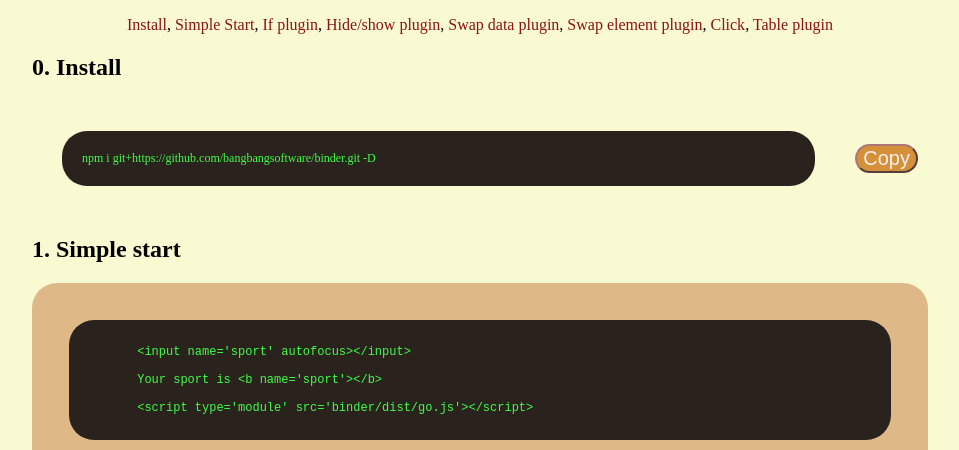
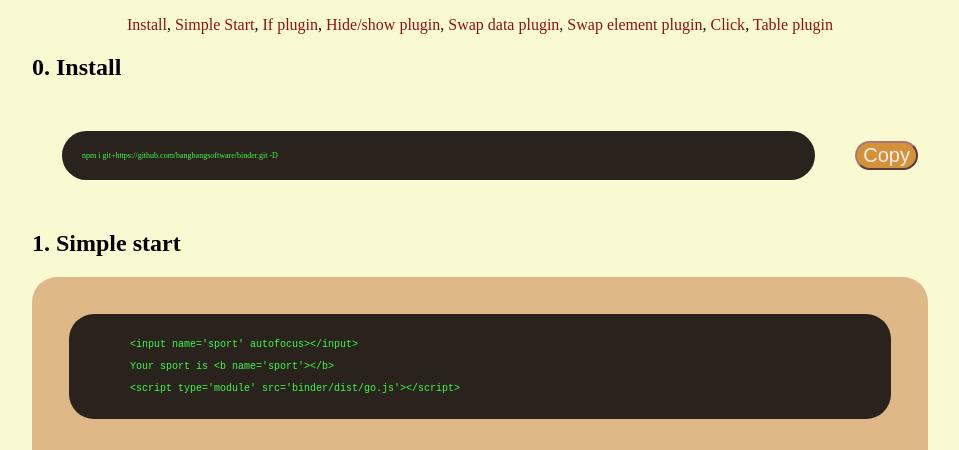
Before and after one commit to bangbangsoftware/binder, a website with bundled scripts: page example/index.html in a window 1280 px wide. Shown: the part 70-520 px from the top of the page, without its empty margins (160-1119 px from the left). Built offline with nearby package versions, Linux system fonts and the light colour scheme.

Commit message:
Better media

```diff
--- a/example/index.css
+++ b/example/index.css
@@ -171,17 +171,17 @@ a:active {
   .code {
     font-size: 10px;
   }
+}
+
+@media (min-width: 600px) {
   .install {
-    font-size: 10px;
+    font-size: 8px;
   }
 }
 
-@media (min-width: 800px) {
-  .code {
-    font-size: 12px;
-  }
+@media (min-width: 1300px) {
   .install {
-    font-size: 12px;
+    font-size: 16px;
   }
 }
 
--- a/src/index.ts
+++ b/src/index.ts
@@ -310,7 +310,7 @@ export const getMode = (): string => {
 };
 
 const clickListener = (e: Element, fn: Function, modes: Array<string> = []) => {
-  const changed = (e: Element) => fn(e);
+  const changed = (e: Element) => fn(tools, e);
   childIDs(e)
     .filter((id) => !idClickers.has(id))
     .forEach((id) => setMap(idClickers, id, changed));
```
Also changed, not shown: dist/index.js, 1 other file.
